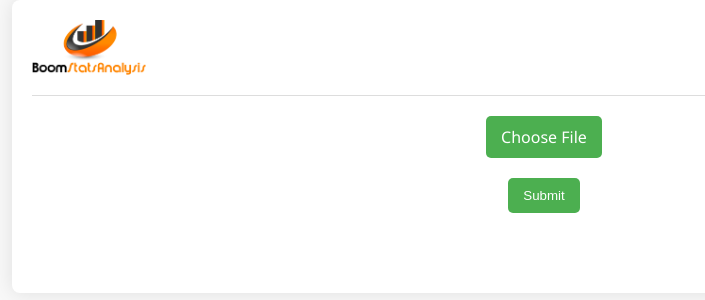
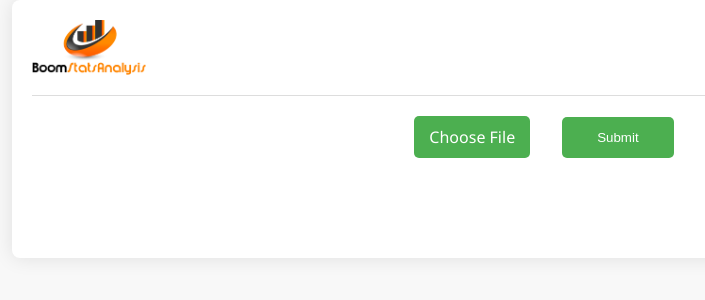
Before and after one commit to juan-valdebenit/Tennis-ML-ServeDetect, a FastAPI app: page / in a window 1280 px wide. Shown: the top 300 px of the page, without its empty margins (96-801 px from the left). Run offline with FastAPI, Linux system fonts and the light colour scheme.

Commit message:
minor fix about front-end

```diff
--- a/app/templates/index.html
+++ b/app/templates/index.html
@@ -2,8 +2,9 @@
 <html lang="en">
 <head>
     <meta charset="UTF-8">
+    <link rel="icon" href="static/favicon.ico" />
     <meta name="viewport" content="width=device-width, initial-scale=1.0">
-    <title>Tennis Video</title>
+    <title>BoomStatsAnalysis Tennis</title>
     <link rel="stylesheet" href="static/style.css">
 </head>
 <body>
@@ -12,23 +13,24 @@
             <img src="/static/logo.png" alt="Logo" class="logo">
         </div>
         <form id="uploadForm" action="/api/upload-file/" method="post" enctype="multipart/form-data">
-            <div class="input-container">
+            <div class="input-container flex">
                 <label for="fileInput" class="file-label">
                     <span id="chooseFileText">Choose File</span>
                     <input type="file" name="file" id="fileInput" accept="video/*" required>
                 </label>
-                <span id="selectedFileName"></span>
+                <div id="selectedFileDiv"><span id="selectedFileName"></span></div>
                 <p id="errorMessage" class="error-message"></p> <!-- Added error message element -->
+                <button type="submit" id="submitButton">Submit</button>
             </div>
-            <button type="submit" id="submitButton">Submit</button>
+
         </form>
         <div id="loading" style="display: none;">
-            <p>Loading...</p>
+            <p>Processing...</p>
         </div>
         <div id="response" style="display: none;">
             <div class="output-container">
                 <div class="thumbnail-images-text">
-                     <p>Thumbnail Images</p>
+                     <p>Output Videos</p>
                 </div>
                 <div id="thumbnailContainer"></div>
             </div>
--- a/static/style.css
+++ b/static/style.css
@@ -39,6 +39,13 @@ form {
 
 .input-container {
     margin-bottom: 20px;
+    display: inline-flex;
+}
+
+#selectedFileDiv {
+    display: flex;
+    align-items: center;
+    margin-right: 20px;
 }
 
 .file-label {
@@ -49,6 +56,7 @@ form {
     border-radius: 5px;
     cursor: pointer;
     position: relative;
+    margin-right: 12px;
 }
 
 .file-label input {
@@ -75,7 +83,7 @@ form {
     background-color: #4CAF50;
     color: #fff;
     border: none;
-    padding: 10px 15px;
+    padding: 13px 35px;
     border-radius: 5px;
     cursor: pointer;
 }
@@ -103,7 +111,7 @@ form {
     border: 1px solid #d0e9c6;
     padding: 20px;
     border-radius: 8px;
-    margin-top: 20px;
+    margin-top: -50px;
     overflow: auto;
     /*max-height: auto;*/
 }
@@ -132,7 +140,7 @@ form {
     background-color: #f00;
     color: #fff;
     border: none;
-    padding: 10px 15px;
+    padding: 13px 40px;
     border-radius: 5px;
     cursor: pointer;
     margin-top: 20px; /* Adjust margin as needed */
```
Also changed, not shown: static/favicon.ico (added).
